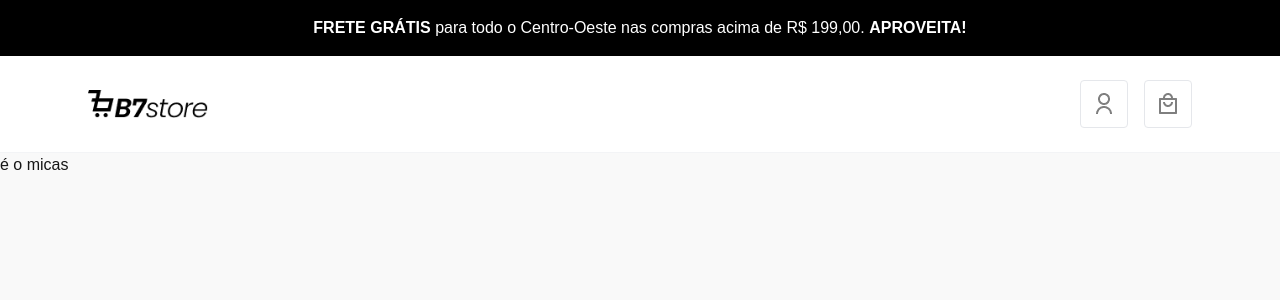
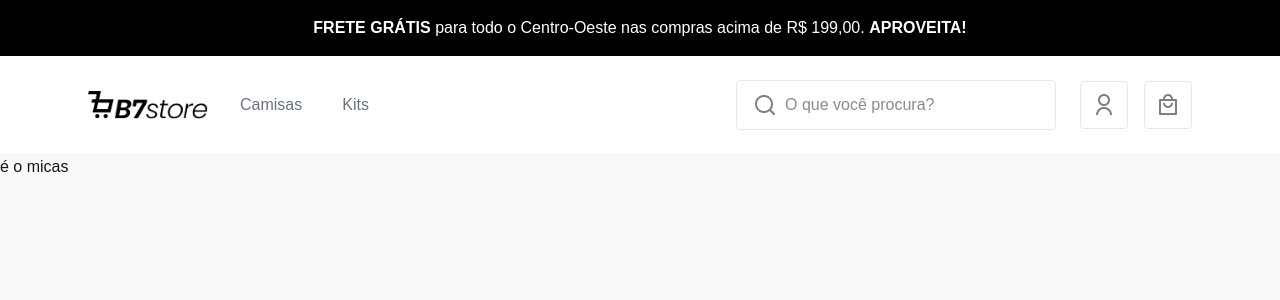
Before and after one commit to micas-tsx/projeto-store, a Next.js app in the folder frontend/: page / in a window 1280 px wide. Shown: the top 300 px of the page. Built offline with nearby package versions, Linux system fonts and the light colour scheme.

Commit message:
feat: create menu and search area in desktop version

```diff
--- a/frontend/src/components/layout/header.tsx
+++ b/frontend/src/components/layout/header.tsx
@@ -37,6 +37,26 @@ export default function Header() {
                 height={40}
               />
             </Link>
+          </div>
+
+          <div className="flex-1">
+            <div className="w-full hidden md:flex items-center px-6 gap-6">
+              <div className="flex-1">
+                <ul className="flex gap-10 font-medium text-gray-500">
+                  {menu.map((item) => (
+                    <li key={item.label}>
+                    <Link key={item.label} href={item.href}>
+                      {item.label}
+                    </Link>
+                    </li>
+                  ))}
+                </ul>
+              </div>
+
+              <div className="w-80">
+                <HeaderSearch />
+              </div>
+            </div>
           </div>
 
           <div className="flex gap-4">
```
